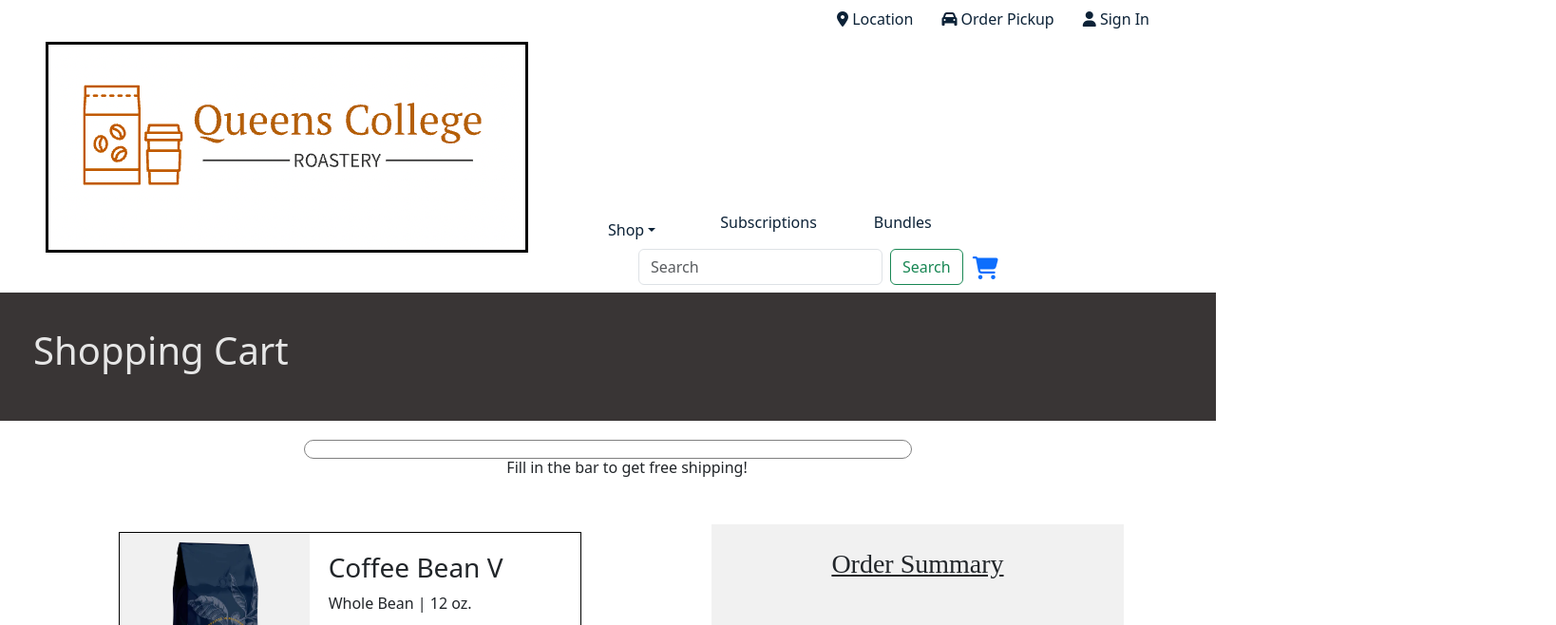
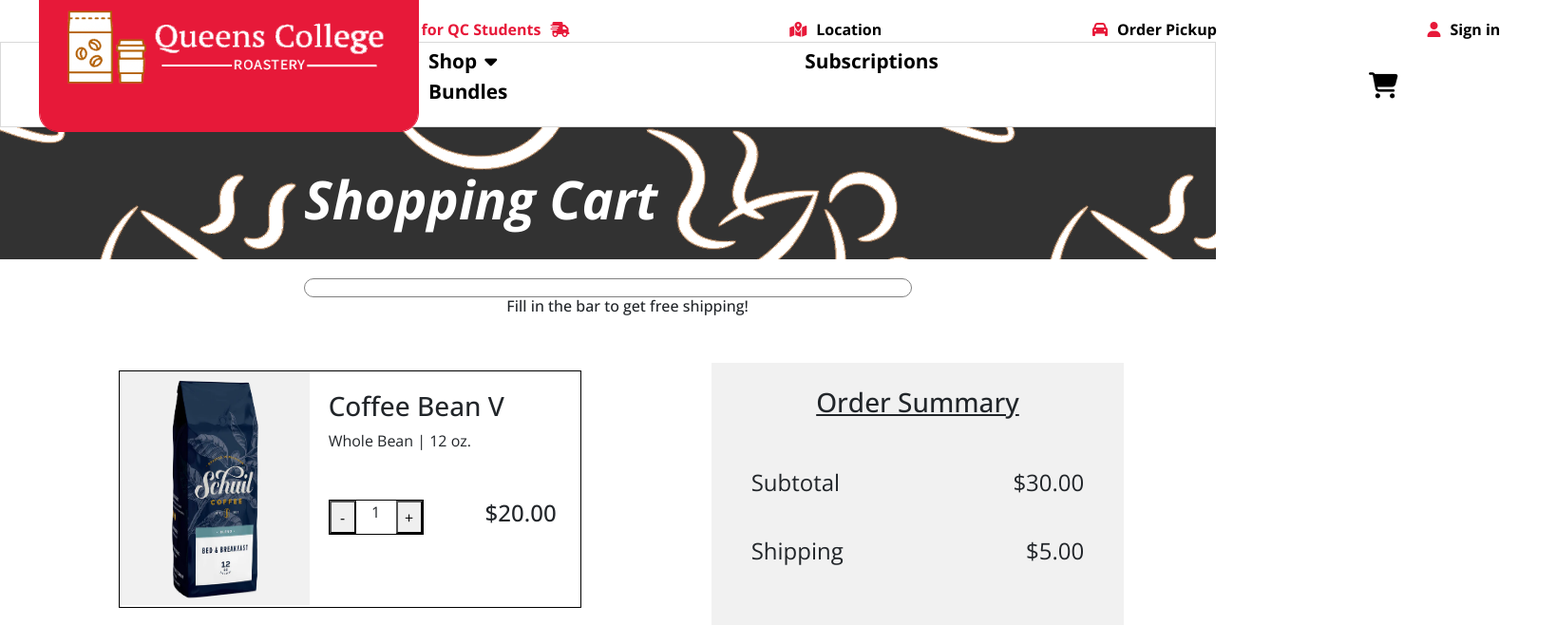
Before and after one commit to xinyun-wang/CSCI-355-Project-2, a plain HTML site: page Cart/cart.html in a window 1280 px wide. Shown: the top 658 px of the page at 95% size, 1638 px wide, since content can reach past the window. Drawn offline with nearby package versions, Linux system fonts and the light colour scheme.

Commit message:
updated cart navbar (#2)

```diff
--- a/Cart/cart.css
+++ b/Cart/cart.css
@@ -1,36 +1,173 @@
-/* Navigation */
-.container-nav {
-  display: flex;
-  flex-direction: row;
-  flex-wrap: inherit;
-  align-items: center;
+@import url('https://fonts.googleapis.com/css?family=Ubuntu:300,300italic,regular,italic,500,500italic,700,700italic|Open+Sans:300,regular,500,600,700,800,300italic,italic,500italic,600italic,700italic,800italic&#038;subset=cyrillic,cyrillic-ext,greek,greek-ext,latin,latin-ext,hebrew,vietnamese&#038;display=swap');
+
+:root {
+  --qc-red: #E71939;
 }
 
-.navigation {
-  display: block;
+
+/* Navbar */
+* {
+  margin: 0;
+  padding: 0;
+  box-sizing: border-box;
+  font-family: 'Open Sans',Helvetica,Arial,Lucida,sans-serif;
 }
 
-.top_navbar {
-  display: inline-flex;
-  margin-bottom: 90px;
-  margin-right: 70px;
-  float: right;
+body {
+  overflow-x: hidden;
 }
 
-.navbar-nav li a {
-  color: #0c2237;
-  margin-left: 30px;
+li a {
+  color: black;
   text-decoration: none;
 }
 
-.bottom_navbar {
-  display: inline-flex;
-  flex-wrap: wrap;
-  margin-top: 100px;
+header {
+  display: flex;
+  height: 90px;
+  width: 100%;
+  margin-top: 2.15%;
+  align-items: center;
+  position: absolute;
+  top: 2%;
+  left: 0px;
+  padding: 30px 10%;
+  background-color: white;
+  border: solid 1px rgba(0,0,0,0.15);
 }
 
-.nav-item {
-  margin-left: 30px;
+#logoimg {
+  position:absolute;
+  left: 40px;
+  cursor: pointer;
+  border: 1px solid var(--qc-red);
+  border-radius: 0 0 20px 20px;
+  height: 160px;
+  width: 400px;
+  margin-top: -110px;
+}
+
+.top {
+  display: flex;
+  list-style: none;
+  justify-content: space-between;
+  width: 1280px;
+  margin-left: 28%;
+  padding-top: 18.5px;
+}
+
+.top li {
+  color: var(--qc-red);
+  position: relative;
+  right: 59px
+}
+
+.top li a {
+  transition: all 0.3s ease;
+}
+
+.top li a:hover {
+  color: var(--qc-red);
+  font-size: 20px;
+  font-size-adjust: 20px;
+}
+
+i {
+  padding-right: 10px;
+}
+
+.fa-solid.fa-truck-fast {
+  padding-left: 10px;
+}
+
+.head {
+  list-style: none;
+}
+
+.head li {
+  display: inline-block;
+  padding: 0px 20px;
+  font-size: 1.3em;
+}
+
+.head li a {
+  padding-left: 20px;
+  transition: all 0.3s ease;
+  margin-left: 250px;
+}
+
+.head li a:hover {
+  color: var(--qc-red);
+  font-size: 25px;
+  font-size-adjust: 20px;
+}
+
+.fa-solid.fa-caret-down {
+  padding-left: 8px;
+  transition: all 0.3s ease;
+}
+
+.fa-solid.fa-caret-down:hover {
+  color: var(--qc-red);
+  font-size: 25px;
+  font-size-adjust: 20px;
+}
+
+#cart {
+  cursor: pointer;
+  position: absolute;
+  margin-top: -13px;
+  margin-left: 290px;
+  font-size: 1.7em;
+  transition: all 0.3s ease;
+}
+
+#cart:hover {
+  font-size: 35px;
+  font-size-adjust: 20px;
+}
+
+
+#myDropdown {
+  overflow: hidden;
+  position: absolute;
+}
+
+
+.dropdown {
+  position: relative;
+  display: inline-block;
+}
+
+.dropdown-content {
+  display: none;
+  position: absolute;
+  background-color: #f1f1f1;
+  min-width: 160px;
+  overflow: auto;
+  box-shadow: 0px 8px 16px 0px rgba(0,0,0,0.2);
+  margin-left: 290px;
+  margin-top: 10px;
+  z-index: 3;
+}
+
+.dropdown-content a {
+  color: black;
+  padding: 12px 16px;
+  text-decoration: none;
+  display: block;
+  transition: all .2s ease-in-out;
+}
+
+.dropdown-content a:hover {
+  background-color: #ddd;
+  color: white;
+  background-color: var(--qc-red);
+  transform: scale(1.1);
+}
+
+.show {
+  display: block;
 }
 
 form {
@@ -68,19 +205,29 @@ body {
 
 .body_container h6 { margin-bottom: 50px; }
 
-.title {
+section {
+  display: flex;
+  position: relative;
   width: 100%;
-  background-color: #393535;
-  height: 135px;
+  padding-top: 170px;
+  padding-left: 200px;
+  background-color: black;
+  z-index: -1;
+  height: 50px;
+  margin-top: 60px;
+  background-image: url(../Products/images/coffee_bg_revised.png);
+  opacity: 0.8;
 }
 
-.title h1 {
-  display: relative;
-  height: 90%;
-  display: flex;
-  align-items: center;
-  margin-left: 35px;
-  color: #E6E6E6;
+
+section h1 {
+  color: white;
+  font-style: italic;
+  font-size: 3.5em;
+  position: relative;
+  top: -97px;
+  padding-left: 120px;
+  z-index: 3;
 }
 
 .body_container {
@@ -132,6 +279,10 @@ body {
 
 }
 
+.subtract, .add {
+  width: 28px;
+}
+
 /* Order Summary */
 .order-summary {
   height: 500px;
--- a/Cart/cart.html
+++ b/Cart/cart.html
@@ -14,52 +14,33 @@
 
 <body>
   <!-- Navigation -->
-  <nav class="navbar navbar-expand">
-    <div class="container-nav">
-      <div class="navbar-header">
-        <a class="navbar-brand ms-5" href="../Home/home.html">
-          <img src="logo.png" alt="logo" class="logo align-text-top">
-        </a>
-      </div>
+  <ul class="top">
+    <li><strong>Free Shipping for QC Students<i class="fa-solid fa-truck-fast" style="color: #e71939;"></i></strong></li>
+    <li><a id="loc" href='#'><strong><i class="fa-solid fa-map-location-dot" style="color: #e71939;"></i>Location</strong></a></li>
+    <li><a href='#'><strong><i class="fa-solid fa-car" style="color: #e71939;"></i>Order Pickup</strong></a></li>
+    <li><a href='#'><strong><i class="fa-solid fa-user" style="color: #e71939;"></i>Sign in</a></strong></li>
+  </ul>
+  <header>
+      <a href='../Home/home.html'><img id='logoimg' src="../Selected_Product/logoRevised.png" alt="logo"></a>
+      <nav>
+          <ul class="head">
+              <li id="drop" onmouseover="changeColor()" onclick="dropdown()"><a href='#' class="dropbtn"><strong id="shop">Shop<i id="down" class="fa-solid fa-caret-down" style="color: black;"></i></strong></a></li>
+              <div id="myDropdown" class="dropdown-content">
+                  <a href="../Products/products.html">Coffee</a>
+                  <a href="../Products/products.html">Tea</a>
+                  <a href="../Products/products.html">Equipment</a>
+                  <a href="../Products/products.html">Gifts</a>
+              </div>
+              <li><a href='#'><strong>Subscriptions</a></strong></li>
+              <li><a href='#'><strong>Bundles</a></strong></li>
+          </ul>
+      </nav>
+      <a onmouseover="changeColorCart()"href='../Cart/cart.html'><strong><i id='cart' class="fa-solid fa-cart-shopping" style="color: #000000;"></i></a></strong>
+  </header>
 
-      <div class="navigation">
-      <div class="top_navbar">
-        <ul class="navbar-nav">
-          <li><a href="#"><i class="fa-solid fa-location-dot"></i>&nbsp;Location</a></li>
-          <li><a href="#"><i class="fa-solid fa-car"></i>&nbsp;Order Pickup</a></li>
-          <li><a href="#"><i class="fa-solid fa-user"></i>&nbsp;Sign In</a></li>
-        </ul>
-      </div>
-
-      <div class="bottom_navbar">
-        <ul class="navbar-nav">
-          <li class="nav-item dropdown">
-            <div class="dropdown">
-              <a class="nav-link dropdown-toggle" href="#" role="button" data-bs-toggle="dropdown" aria-expanded="false">Shop</a>
-              <ul class="dropdown-menu">
-              <li><a class="dropdown-item" href="../Products/products.html">Coffee</a></li>
-              <li><a class="dropdown-item" href="../Products/products.html">Tea</a></li>
-              <li><a class="dropdown-item" href="../Products/products.html">Gear</a></li>
-              </ul>
-            </div>
-          </li>
-          <li class="nav-item"><a href="../Products/products.html">Subscriptions</a></li>
-          <li class="nav-item"><a href="../Products/products.html">Bundles</a></li>
-        </ul>
-        <form class="d-inline-flex">
-          <input class="form-control me-2" type="search" placeholder="Search" aria-label="Search">
-          <button class="btn btn-outline-success" type="submit">Search</button>
-        </form>
-        <a href="#title"><i class="cart fa-solid fa-cart-shopping fa-xl"></i></a>
-      </div>
-      </div>
-      </div>
-    </div>
-  </nav>
-
-  <div class="title">
-    <h1>Shopping Cart</h1>
-  </div>
+  <section>
+    <h1><strong>Shopping Cart</strong></h1>
+  </section>
 
   <div class="body_container">
     <div class="progressBar col-6 offset-3"><div class="progressLine" id="progress"></div></div>
--- a/Cart/cart.js
+++ b/Cart/cart.js
@@ -1,3 +1,49 @@
+
+function changeColor() {
+  document.getElementById("shop").onmouseover = function() {document.getElementById("down").style.color = "#E71939";}
+  document.getElementById("shop").onmouseout = function() {document.getElementById("down").style.color = "black";}
+}
+
+function changeColorCart() {
+  document.getElementById("cart").onmouseover = function() {document.getElementById("cart").style.color = "#E71939";}
+  document.getElementById("cart").onmouseout = function() {document.getElementById("cart").style.color = "black";}
+}
+
+window.onload=function(){
+  const search = document.querySelector('.search')
+  const btn = document.querySelector('.btn')
+  const input = document.querySelector('.input')
+
+  btn.addEventListener('click', () => {
+      search.classList.toggle('active')
+      input.focus()
+  })
+}
+
+
+function dropdown() {
+  document.getElementById("myDropdown").className = "dropdown-content show";
+}
+
+window.onclick = function(event) {
+  if (!event.target.matches('#shop')) {
+
+      var sharedowns = document.getElementsByClassName("dropdown-content");
+      var i;
+      for (i = 0; i < sharedowns.length; i++) {
+          var openSharedown = sharedowns[i];
+          if (openSharedown.classList.contains('show')) {
+              openSharedown.classList.remove('show');
+          }
+      }
+  }
+}
+
+document.getElementById("myDropdown").addEventListener('click',function(event){
+  event.stopPropagation();
+});
+
+
 const progress = document.getElementById('progress');
 const adding = document.querySelectorAll('.add');
 const subtracting = document.querySelectorAll('.subtract');
```
